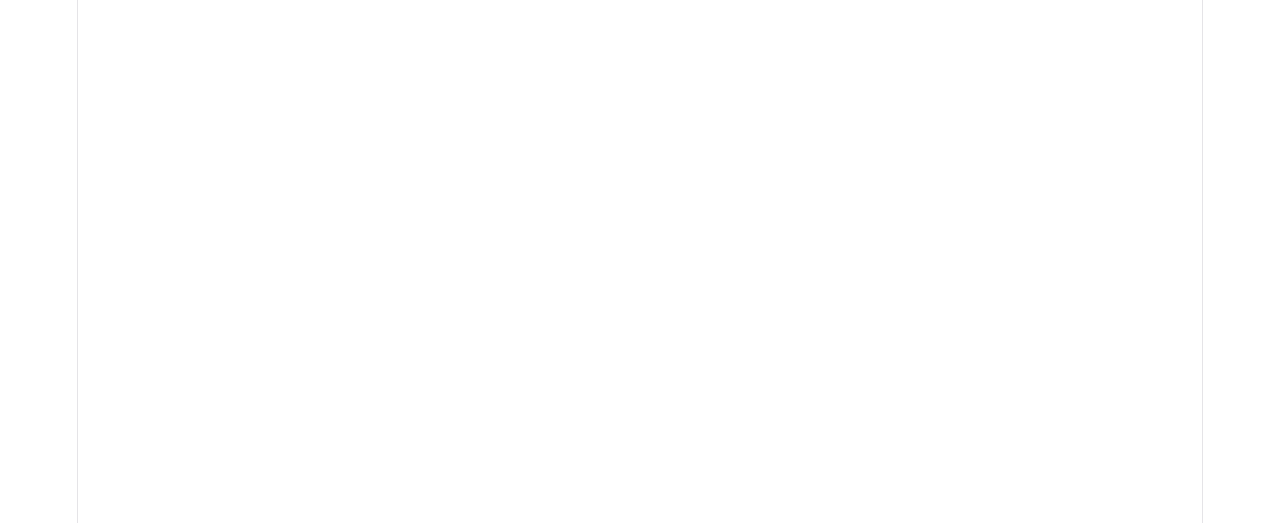
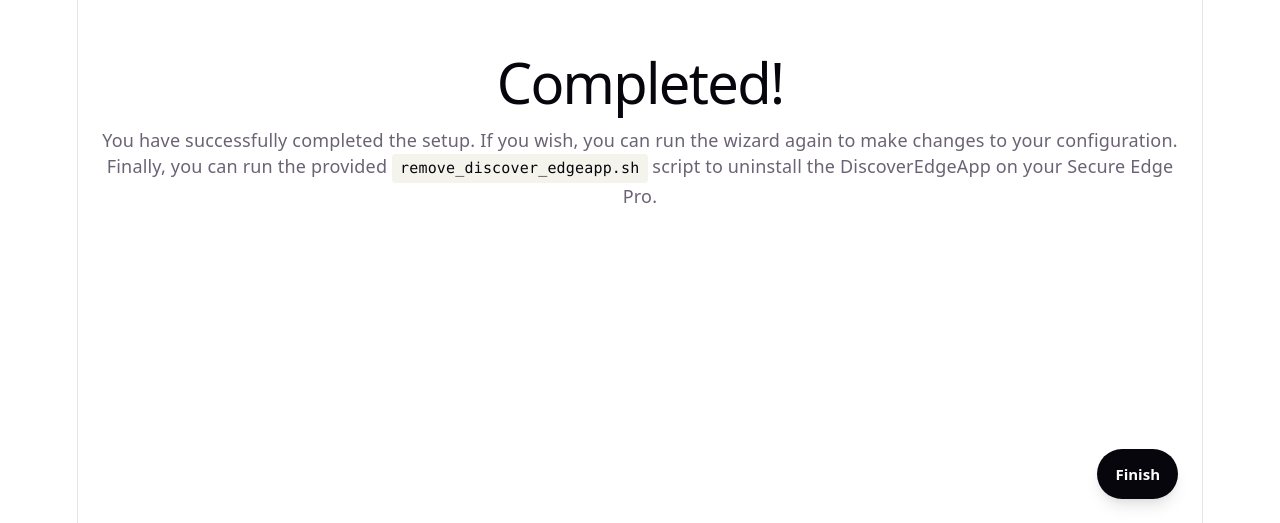
Before and after one commit to Rebel-it/rebel-ot-discover-edgeapp, a React (Vite) app in the folder src/Rebelit.OT.Discover.EdgeApp.WebApp/: page /final in a window 1280 px wide. Before the commit this address had no page. Shown: the part 277-800 px from the top of the page. Built offline with nearby package versions, Linux system fonts and the light colour scheme.

Commit message:
basic final page setup

```diff
--- a/src/Rebelit.OT.Discover.EdgeApp.WebApp/src/App.tsx
+++ b/src/Rebelit.OT.Discover.EdgeApp.WebApp/src/App.tsx
@@ -6,6 +6,7 @@ import LoginPage from './pages/loginPage/LoginPage'
 import TagPage from './pages/tagPage/TagPage'
 import SourcePage from './pages/sourcePage/SourcePage'
 import VariablesPage from './pages/variablesPage/VariablesPage'
+import FinalPage from './pages/finalPage/FinalPage'
 
 
 function App() {
@@ -14,6 +15,7 @@ function App() {
       <Routes>
         <Route path="/" element={<StartPage />} />
         <Route path="/login" element={<LoginPage />} />
+        <Route path="/final" element={<FinalPage />} />
         <Route element={<ProtectedRoute />}>
           <Route path="/plc" element={<PlcConnect />} />
           <Route path="/source" element={<SourcePage />} />
--- /dev/null
+++ b/src/Rebelit.OT.Discover.EdgeApp.WebApp/src/pages/finalPage/FinalPage.tsx
@@ -0,0 +1,26 @@
+import styles from '../loginPage/LoginPage.module.css'
+import { useNavigate } from 'react-router-dom'
+
+function FinalPage() {
+  const navigate = useNavigate();
+
+  return (
+    <div className={styles.loginWrapper}>
+      <div>
+        <h1>Completed!</h1>
+        <p>You have successfully completed the setup. If you wish, you can run the wizard again
+          to make changes to your configuration.
+          Finally, you can run the provided <code>remove_discover_edgeapp.sh</code> script to uninstall the DiscoverEdgeApp on your Secure Edge Pro.
+        </p>
+      </div>
+
+
+
+      <button type="button" className={styles.nextButton} onClick={() => navigate('/')}>
+        Finish
+      </button>
+    </div>
+  )
+}
+
+export default FinalPage;
```
